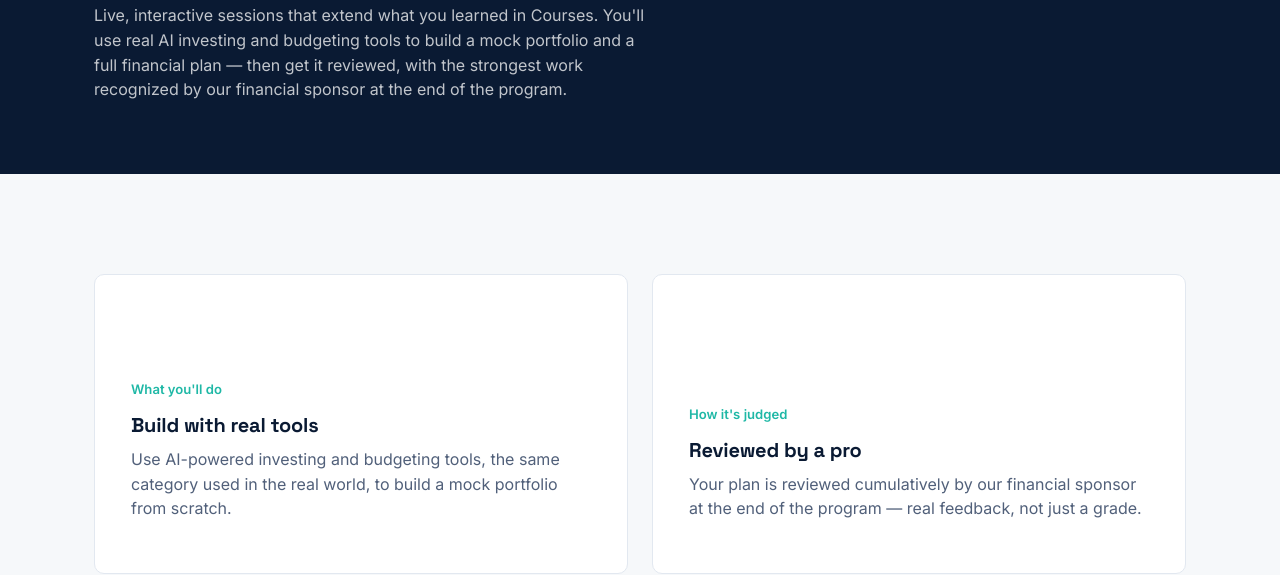
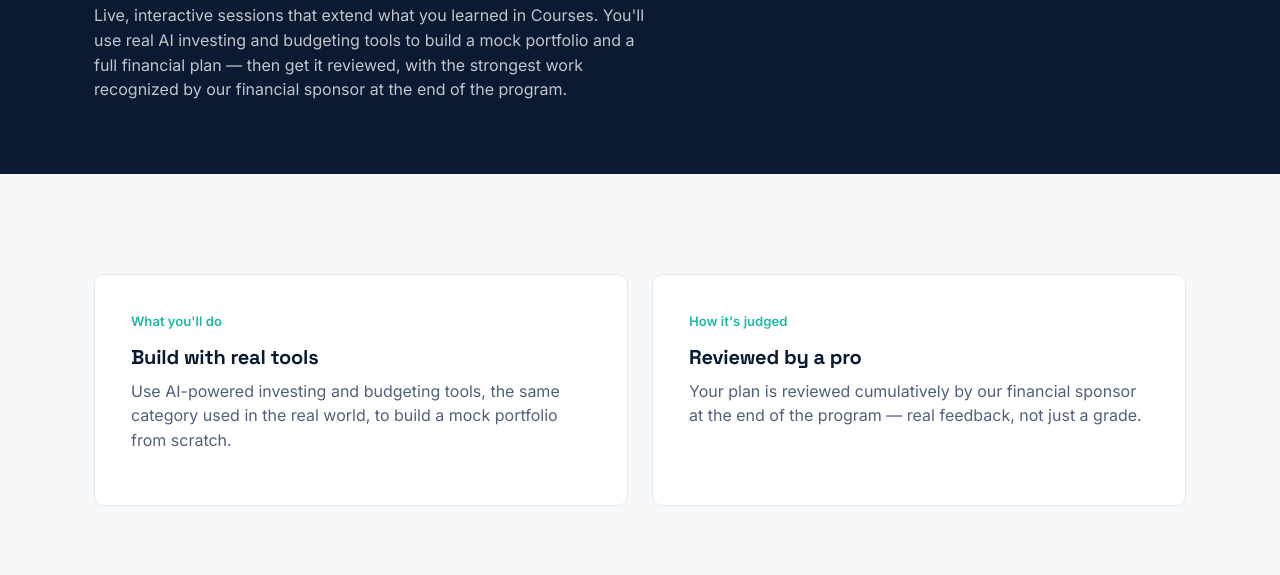
Before and after one commit to RoRaj1/numerifi-site, a plain HTML site: page workshops.html in a window 1280 px wide. Shown: the part 233-808 px from the top of the page. Drawn offline with Linux system fonts and the light colour scheme.

Commit message:
Fix oversized empty gap in Workshops info cards
The feature-card component is sized for the homepage's big promo
tiles (min-height 300px, content pinned to the bottom), which looked
fine there but left a tall empty gap above the short text in
Workshops' two info cards. Add an is-compact modifier that drops the
min-height and top-aligns content, and apply it only to those cards.

Co-Authored-By: Claude Sonnet 5 <noreply@anthropic.com>

```diff
--- a/styles.css
+++ b/styles.css
@@ -426,6 +426,11 @@ select:focus-visible {
 .feature-card.is-flagship p { color: var(--white); }
 .feature-card.is-flagship p { color: rgba(255,255,255,0.75); }
 
+.feature-card.is-compact {
+  min-height: 0;
+  justify-content: flex-start;
+}
+
 .feature-tag {
   font-size: 0.82rem;
   font-weight: 600;
--- a/workshops.html
+++ b/workshops.html
@@ -52,12 +52,12 @@
 <section class="section-tight">
   <div class="container">
     <div class="feature-grid" style="grid-template-columns: 1fr 1fr;">
-      <div class="feature-card is-quiet">
+      <div class="feature-card is-quiet is-compact">
         <div class="feature-tag">What you'll do</div>
         <h3>Build with real tools</h3>
         <p>Use AI-powered investing and budgeting tools, the same category used in the real world, to build a mock portfolio from scratch.</p>
       </div>
-      <div class="feature-card is-quiet">
+      <div class="feature-card is-quiet is-compact">
         <div class="feature-tag">How it's judged</div>
         <h3>Reviewed by a pro</h3>
         <p>Your plan is reviewed cumulatively by our financial sponsor at the end of the program — real feedback, not just a grade.</p>
```
